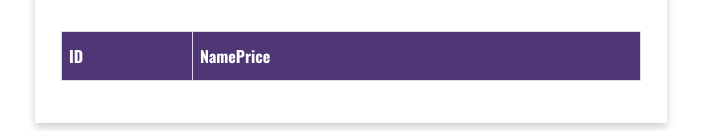
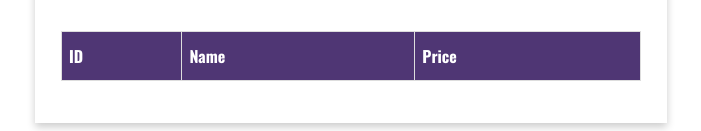
Before and after one commit to arodgers-school/web-330, a plain HTML site: page week-5/rodgers-bobs-auto-repair.html in a window 1280 px wide. Both pictures are taken after a click on the icon 125 px from the left and 210 px from the top of the page. Shown: the part 513-644 px from the top of the page, without its empty margins (73-774 px from the left). Drawn offline with nearby package versions, Linux system fonts and the light colour scheme.

Commit message:
Assignment 5.2

```diff
--- a/week-5/rodgers-bobs-auto-repair.html
+++ b/week-5/rodgers-bobs-auto-repair.html
@@ -74,7 +74,7 @@ References:
       };
 
       document.getElementById("cartIcon").onclick = function () {
-        let cartDisplayTable = `<table class="table"><tr><th>ID</th><th>Name</th<th>Price</th>`;
+        let cartDisplayTable = `<table class="table"><tr><th>ID</th><th>Name</th><th>Price</th>`;
 
         for (let _products of shoppingCart) {
           cartDisplayTable += `<tr><td>${_products.id}</td><td>${_products.name}</td><td>${_products.price}</td></tr>`;
```
